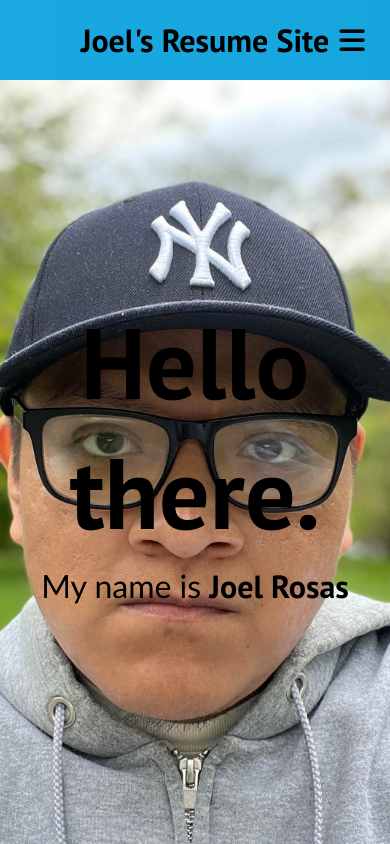
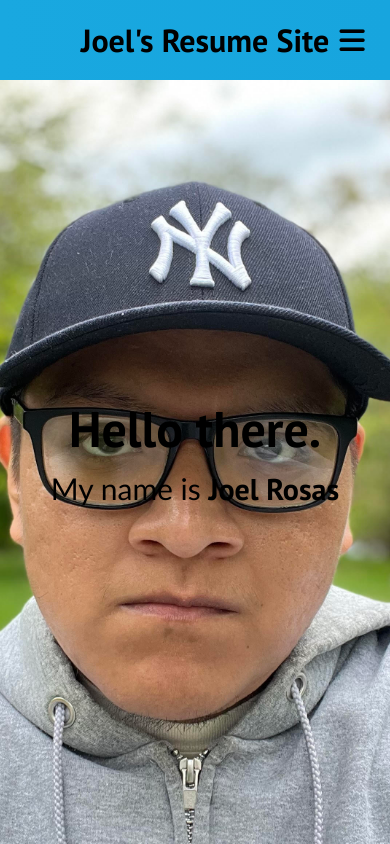
Before and after one commit to JoeliRosas20/portfolio-site, a React (Vite) app: page / in a window 390 px wide. Shown: the top 844 px of the page. Built offline with nearby package versions, Linux system fonts and the light colour scheme.

Commit message:
Edited the hero section for mobile

```diff
--- a/src/components/HeroSection.css
+++ b/src/components/HeroSection.css
@@ -22,3 +22,20 @@
     font-size: 32px;
     font-family: 'Trebuchet MS', 'Lucida Sans Unicode', 'Lucida Grande', 'Lucida Sans', Arial, sans-serif;
 }
+
+@media screen and (max-width: 960px){
+    .hero-container > h1{
+        font-size: 70px;
+    }
+}
+
+@media screen and (max-width: 768px){
+    .hero-container > h1{
+        font-size: 50px;
+        margin-top: -100px;
+    }
+
+    .hero-container > p{
+        font-size: 30px;
+    }
+}
```
